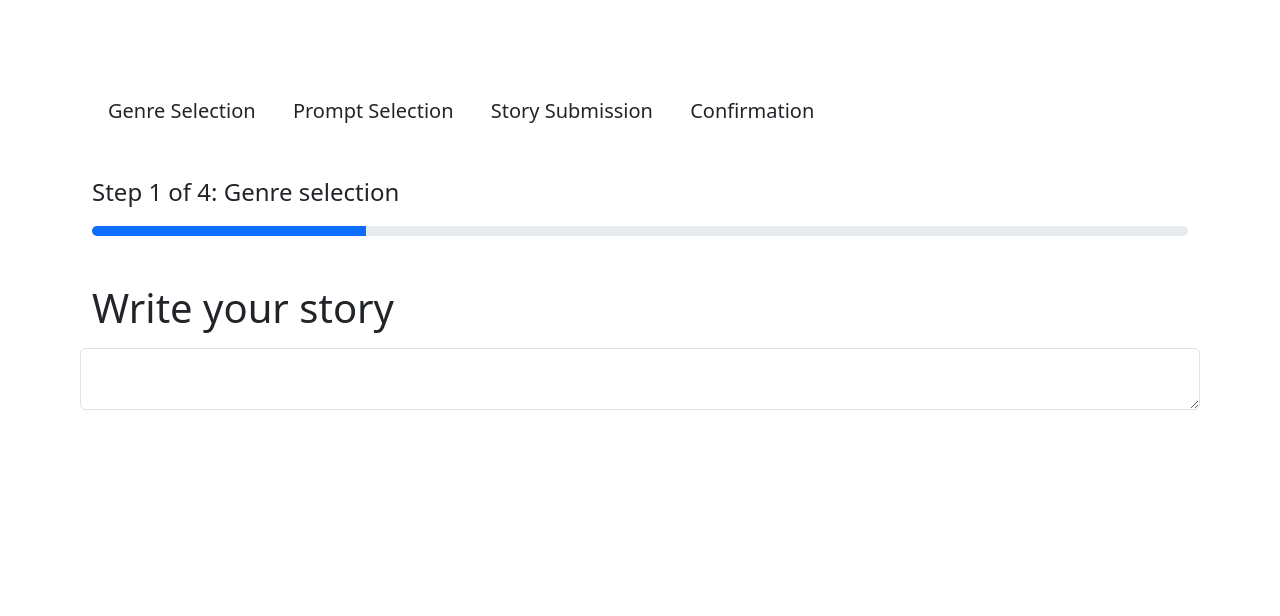
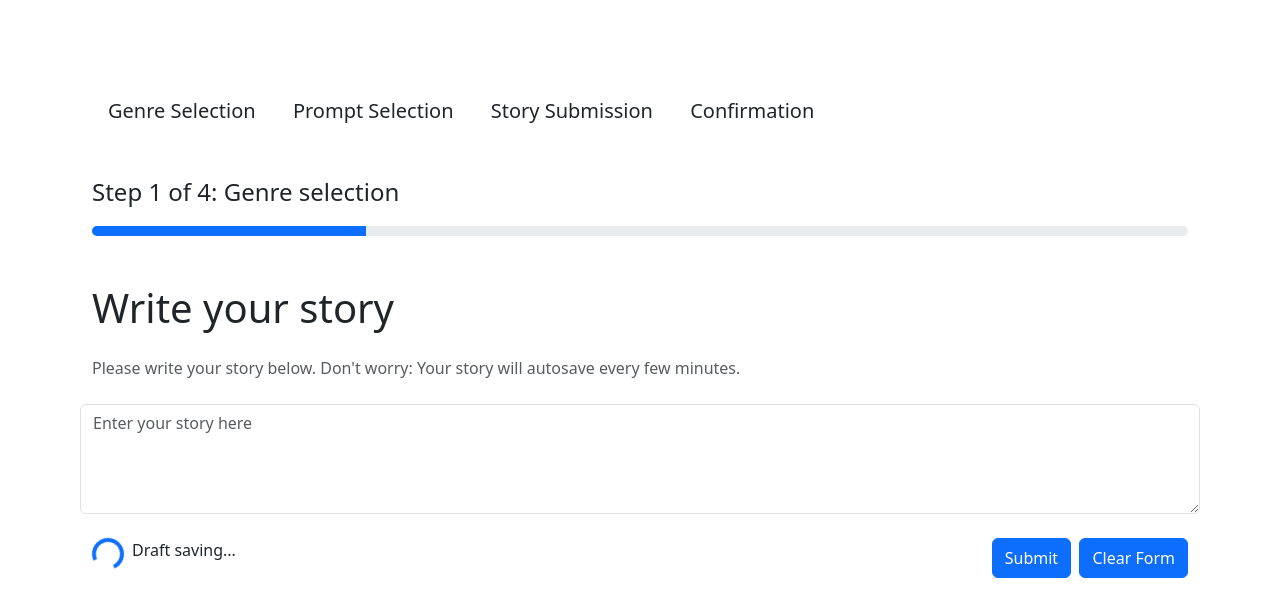
Before and after one commit to AplUSAndmINUS/beta-hive-story-submission, a React (Create React App) app: page /story-submission in a window 1280 px wide. Shown: the top 616 px of the page. Built offline with nearby package versions, Linux system fonts and the light colour scheme.

Commit message:
updated the story submission page with content

```diff
--- a/src/pages/story-submission/story-submission.tsx
+++ b/src/pages/story-submission/story-submission.tsx
@@ -5,9 +5,32 @@ export const StorySubmission: React.FC = () => {
     <div className='container-fluid'>
       <div className='row'>
         <h1 className='bd-title pb-2'>Write your story</h1>
+        <p className='text-muted pb-2 mt-2'>
+          Please write your story below. Don't worry: Your story will autosave
+          every few minutes.
+        </p>
       </div>
       <div className='row'>
-        <textarea className='form-control' placeholder=''></textarea>
+        <textarea
+          className='form-control'
+          rows={4}
+          placeholder='Enter your story here'
+        ></textarea>
+        <div className='d-flex justify-content-between w-100'>
+          <div className='d-flex justify-content-flex-end'>
+            <div className='spinner-border text-primary mt-4' role='status' />
+            <p className='mt-4 ms-2'>Draft saving...</p>
+          </div>
+          <div className='d-flex justify-content-between'>
+            <button type='submit' className='btn btn-primary mt-4 mr-4'>
+              Submit
+            </button>
+            &nbsp;&nbsp;
+            <button type='reset' className='btn btn-primary mt-4'>
+              Clear Form
+            </button>
+          </div>
+        </div>
       </div>
     </div>
   );
```
